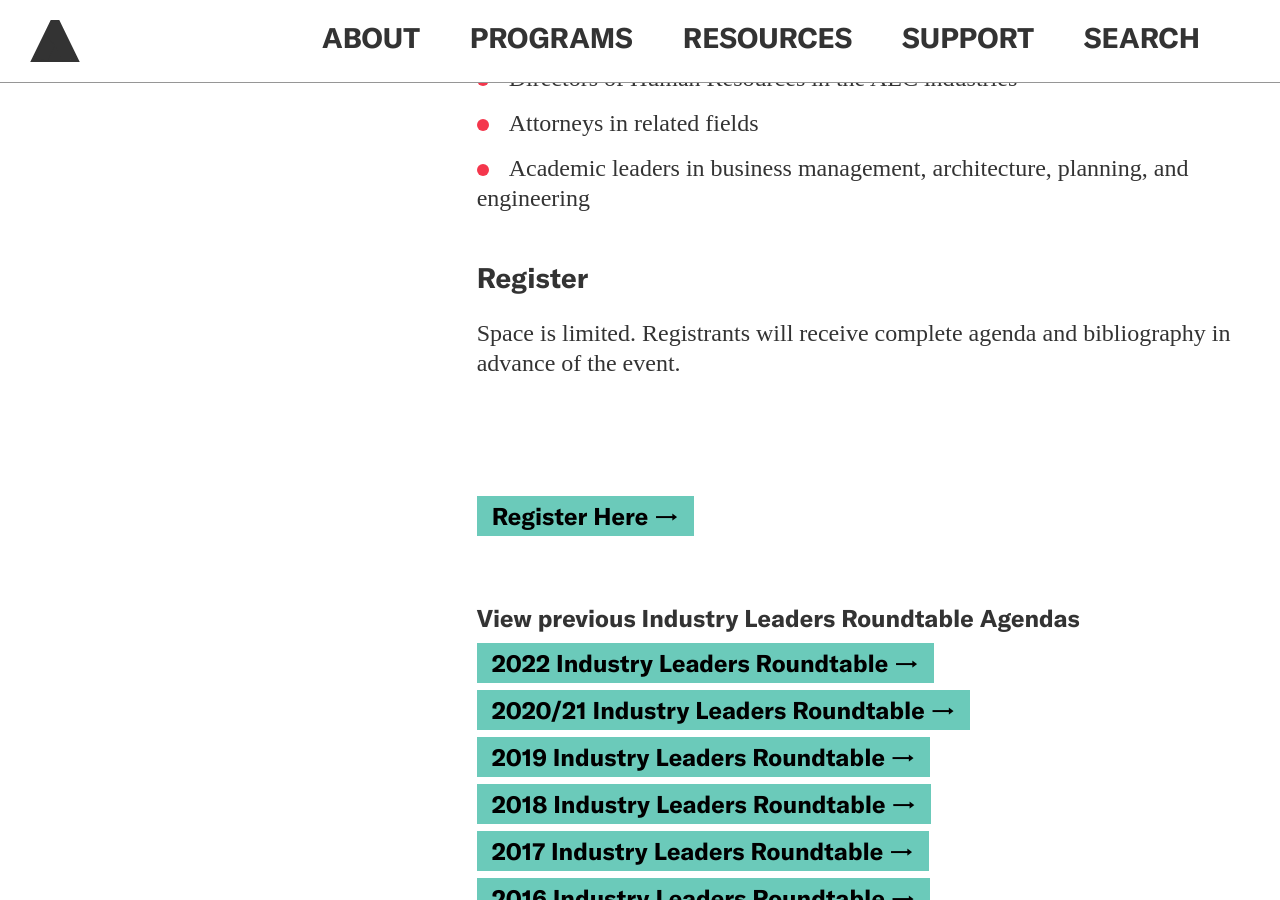
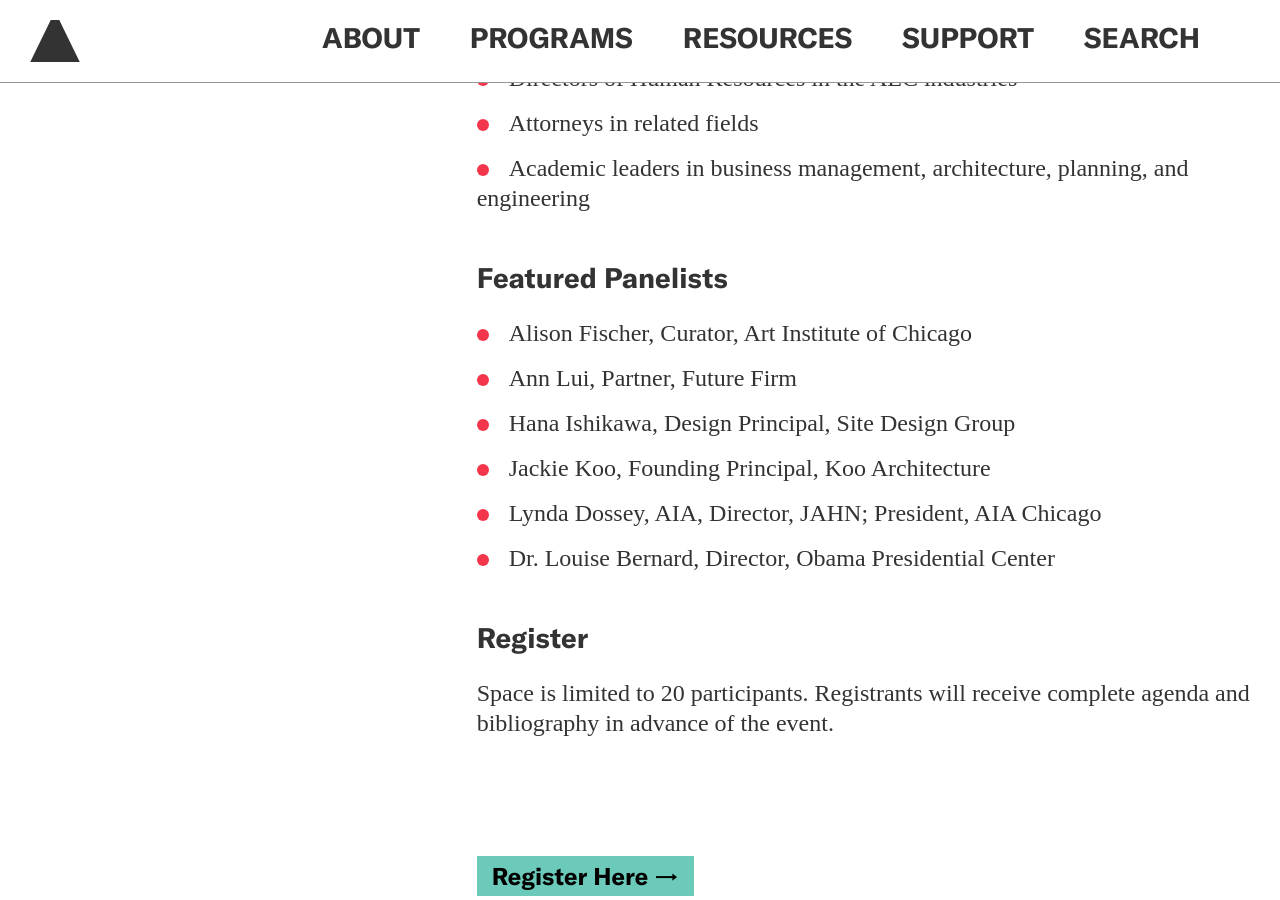
Before and after one commit to jengalas/bwaf-bbw, a Jekyll site: the page built from _programs/industry-leaders-roundtable-retreat.md, in a window 1280 px wide and 900 px high, scrolled down 1760 px. Built offline with Jekyll 4.4.1, drawn with Linux system fonts in a browser that asks for light colours; nearby versions of some CDN libraries; some web fonts are replaced.

Commit message:
Updated 1 file via CloudCannon.

```diff
--- a/_programs/industry-leaders-roundtable-retreat.md
+++ b/_programs/industry-leaders-roundtable-retreat.md
@@ -89,11 +89,27 @@
       engineering
 
 
+      ## **Featured Panelists**
+
+
+      * Alison Fischer, Curator, Art Institute of Chicago
+
+      * Ann Lui, Partner, Future Firm
+
+      * Hana Ishikawa, Design Principal, Site Design Group
+
+      * Jackie Koo, Founding Principal, Koo Architecture
+
+      * Lynda Dossey, AIA, Director, JAHN; President, AIA Chicago
+
+      * Dr. Louise Bernard, Director, Obama Presidential Center
+
+
       ## **Register**
 
 
-      Space is limited. Registrants will receive complete agenda and
-      bibliography in advance of the event.
+      Space is limited to 20 participants. Registrants will receive complete
+      agenda and bibliography in advance of the event.
     lefthand_text:
       header_type: ''
       text: ''
```
